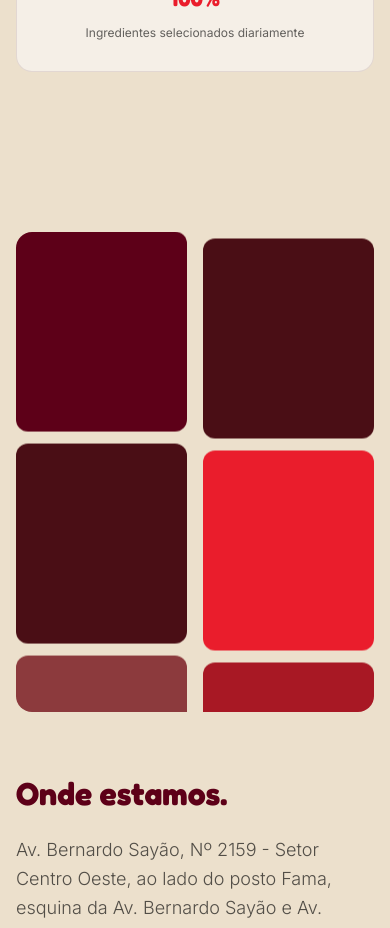
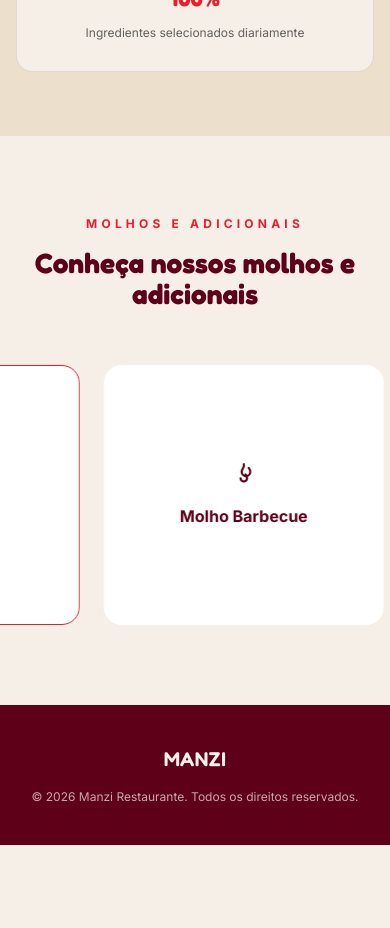
Before and after one commit to EducLead01/Restaurante-Manzi, a Next.js app: page / in a window 390 px wide. Shown: the part 3240-4168 px from the top of the page. After the commit the page ends 4085 px from the top, so only its background shows below. Built offline with nearby package versions, Linux system fonts and the light colour scheme.

Commit message:
Remove a seção Galeria (Onde estamos duplicado)
Co-Authored-By: Claude Sonnet 5 <noreply@anthropic.com>

```diff
--- a/src/app/page.tsx
+++ b/src/app/page.tsx
@@ -3,7 +3,6 @@ import Filosofia from "@/components/Filosofia";
 import Avaliacoes from "@/components/Avaliacoes";
 import Experiencia from "@/components/Experiencia";
 import Diferenciais from "@/components/Diferenciais";
-import Galeria from "@/components/Galeria";
 import Footer from "@/components/Footer";
 import WhatsappButton from "@/components/WhatsappButton";
 
@@ -15,7 +14,6 @@ export default function Home() {
         <Filosofia />
         <Avaliacoes />
         <Experiencia />
-        <Galeria />
         <Diferenciais />
       </main>
       <Footer />
--- a/src/components/Galeria.tsx
+++ /dev/null
@@ -1,54 +0,0 @@
-const TONS_A = ["#3D0713", "#5D0018", "#4a0e15", "#8c3a3d", "#3D0713", "#5D0018", "#4a0e15", "#8c3a3d"];
-const TONS_B = ["#ea1d2c", "#a81824", "#8c3a3d", "#4a0e15", "#ea1d2c", "#a81824", "#8c3a3d", "#4a0e15"];
-
-const WHATSAPP_NUMERO = "5562942630696";
-
-function Coluna({ tons, className }: { tons: string[]; className: string }) {
-  return (
-    <div className="flex-1 overflow-hidden">
-      <div className={`${className} flex flex-col gap-3`}>
-        {tons.map((cor, i) => (
-          <div key={i} className="w-full rounded-xl" style={{ height: 200, background: cor }} />
-        ))}
-      </div>
-    </div>
-  );
-}
-
-export default function Galeria() {
-  return (
-    <section id="galeria" className="py-24 bg-manzi-white-2">
-      <div className="max-w-6xl mx-auto px-4 sm:px-6 lg:px-8">
-        <div className="grid grid-cols-1 lg:grid-cols-2 gap-16 items-center">
-          {/* TODO: substituir os blocos de cor por fotos reais do restaurante */}
-          <div className="flex gap-4 overflow-hidden rounded-2xl" style={{ height: 480 }} aria-hidden="true">
-            <Coluna tons={TONS_A} className="track-up" />
-            <Coluna tons={TONS_B} className="track-down" />
-          </div>
-
-          <div>
-            <h2
-              className="font-display font-bold mb-6"
-              style={{ fontSize: "clamp(32px,4vw,48px)", lineHeight: 1.1 }}
-            >
-              Onde estamos.
-            </h2>
-            <p className="text-black/65 font-light leading-relaxed mb-8" style={{ fontSize: 18 }}>
-              Av. Bernardo Sayão, Nº 2159 - Setor Centro Oeste, ao lado do posto Fama, esquina
-              da Av. Bernardo Sayão e Av. Marechal Rondon Goiânia - GO, 74550-020
-            </p>
-            <a
-              href={`https://wa.me/${WHATSAPP_NUMERO}`}
-              target="_blank"
-              rel="noopener noreferrer"
-              className="inline-flex items-center justify-center gap-2 font-black text-sm px-7 py-4 rounded-xl text-white transition-opacity hover:opacity-90"
-              style={{ background: "#25D366" }}
-            >
-              Fale conosco no WhatsApp
-            </a>
-          </div>
-        </div>
-      </div>
-    </section>
-  );
-}
--- a/src/components/Header.tsx
+++ b/src/components/Header.tsx
@@ -11,7 +11,6 @@ const WHATSAPP_HREF = `https://wa.me/${WHATSAPP_NUMERO}?text=${encodeURIComponen
 const LINKS = [
   { href: "#filosofia", label: "Nosso Cardápio" },
   { href: "#avaliacoes", label: "Avaliações" },
-  { href: "#galeria", label: "Localização" },
   { href: "#diferenciais", label: "Molhos e Adicionais" },
 ];
 
```
